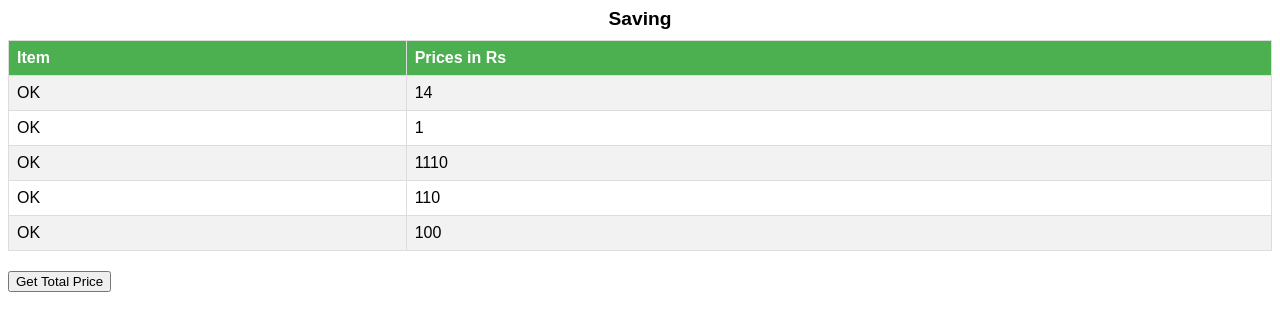
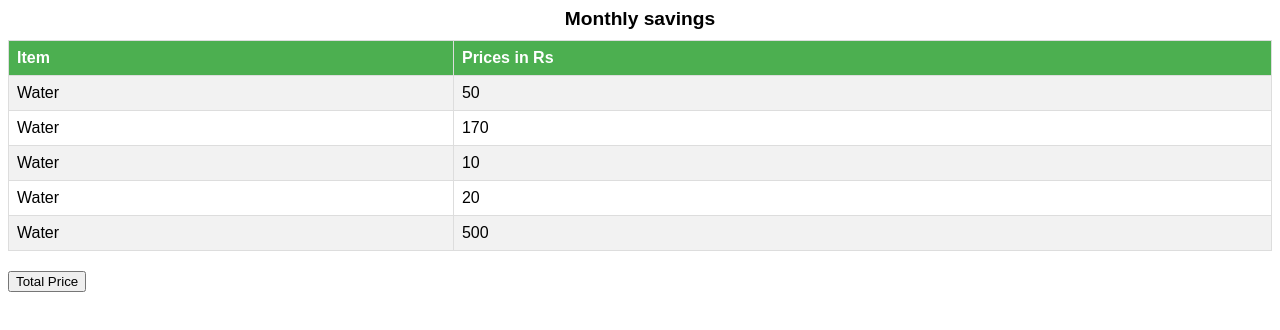
Before and after one commit to acciojob/grofers-checkout-2-sushantwalunj12, a website: page main.html in a window 1280 px wide. Drawn offline with Linux system fonts and the light colour scheme.

Commit message:
created a submission

```diff
--- a/main.html
+++ b/main.html
@@ -1,41 +1,45 @@
 <!DOCTYPE html>
+
 <html>
+
 <head>
 	<link rel="stylesheet" href="styles.css">
 </head>
+
 <body>
-    <table style="width: 100%" id="table">
+    <!-- the entire body must be written by student -->
+    <table id='table'>
     <caption>
-        Saving
+      Monthly savings
     </caption>
     <tr>
       <th>Item</th>
       <th>Prices in Rs</th>
     </tr>
     <tr>
-        <td class="item">OK</td>
-        <td class="price" data-ns-test="prices">14</td>
+      <td class="item">Water</td>
+      <td class="price">50</td>
     </tr>
     <tr>
-        <td class="item">OK</td>
-        <td class="price" data-ns-test="prices">1</td>
+      <td class="item">Water</td>
+      <td class="price">170</td>
     </tr>
     <tr>
-        <td class="item">OK</td>
-        <td class="price" data-ns-test="prices">1110</td>
+      <td class="item">Water</td>
+      <td class="price">10</td>
     </tr>
     <tr>
-        <td class="item">OK</td>
-        <td class="price" data-ns-test="prices">110</td>
+      <td class="item">Water</td>
+      <td class="price">20</td>
     </tr>
     <tr>
-        <td class="item">OK</td>
-        <td class="price" data-ns-test="prices">100</td>
+      <td class="item">Water</td>
+      <td class="price">500</td>
     </tr>
   </table>
+    <script type="text/javascript" src="./script.js">
+</script>
 
-    <button id="getTotalBtn" data-ns-test="total-btn">Get Total Price</button>
+</body>
 
-    <script src="./script.js"></script>
-  </body>
 </html>
--- a/script.js
+++ b/script.js
@@ -1,14 +1,19 @@
-const getTotalBtn = document.getElementById("getTotalBtn");
-getTotalBtn.addEventListener("click", () => {
-  const prices = document.querySelectorAll('[data-ns-test="prices"]');
-  let total = 0;
-  for (let i = 0; i < prices.length; i++) {
-    total += parseFloat(prices[i].textContent);
-  }
-  const totalRow = document.createElement("tr");
-  totalRow.innerHTML = `
-    <td></td>
-    <td data-ns-test="grandTotal">${total}</td>
-  `;
-  document.getElementById("table").appendChild(totalRow);
-});
+const getSumBtn = document.createElement("button");
+getSumBtn.append("Total Price");
+document.body.appendChild(getSumBtn);
+
+const getSum = () => {
+//Add your code here
+	let prices = document.querySelectorAll('.price');
+	let sum = 0;
+	prices.forEach(price => {
+		sum += parseFloat(price.textContent);
+	});
+	document.getElementById('table').innerHTML += `
+	   <tr id="ans">
+          <td></td>
+          <td>${sum}</td>
+        </tr>`
+};
+
+getSumBtn.addEventListener("click", getSum)
```
Lines whose indentation alone changed are shown as unchanged.
